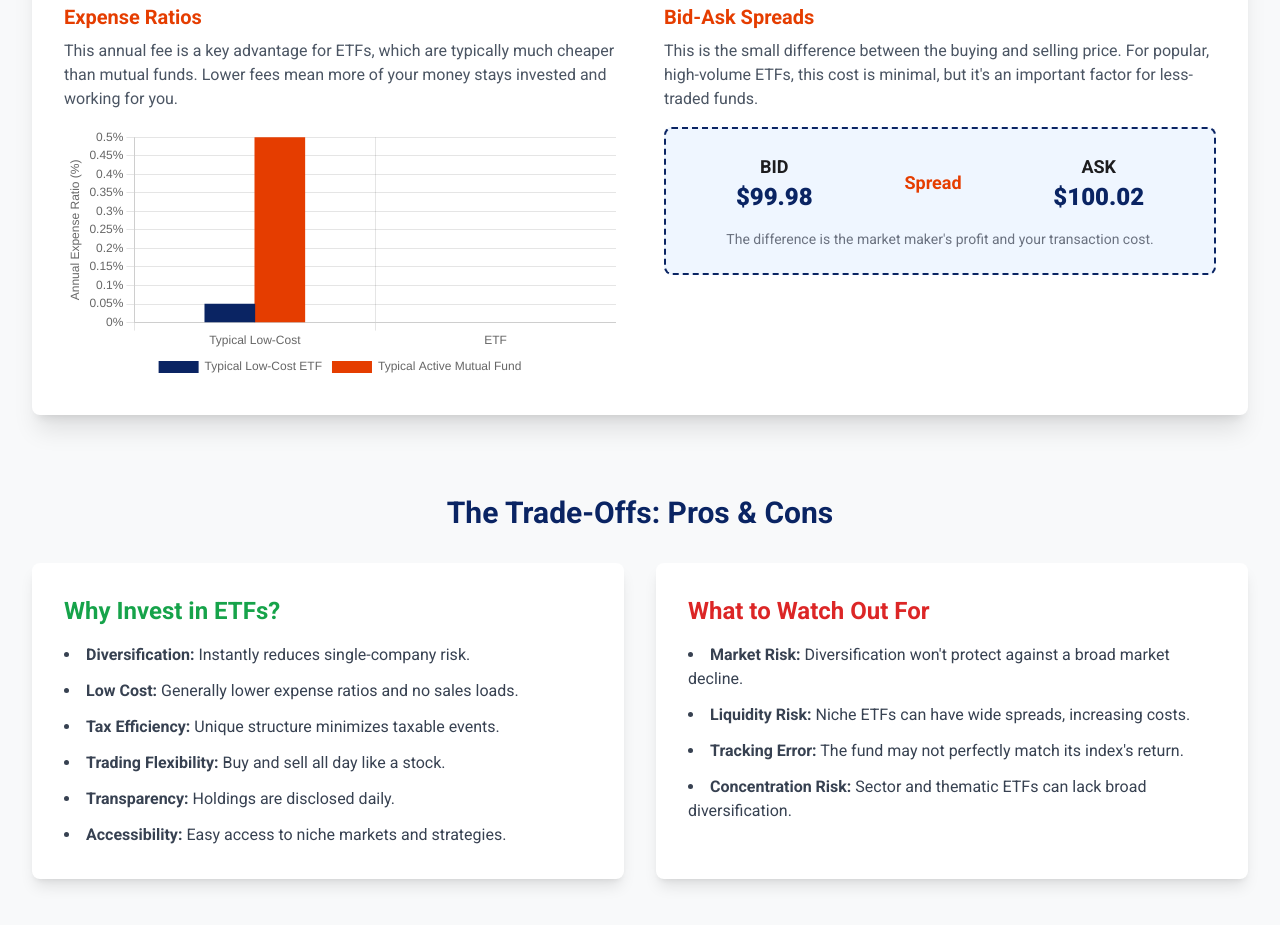
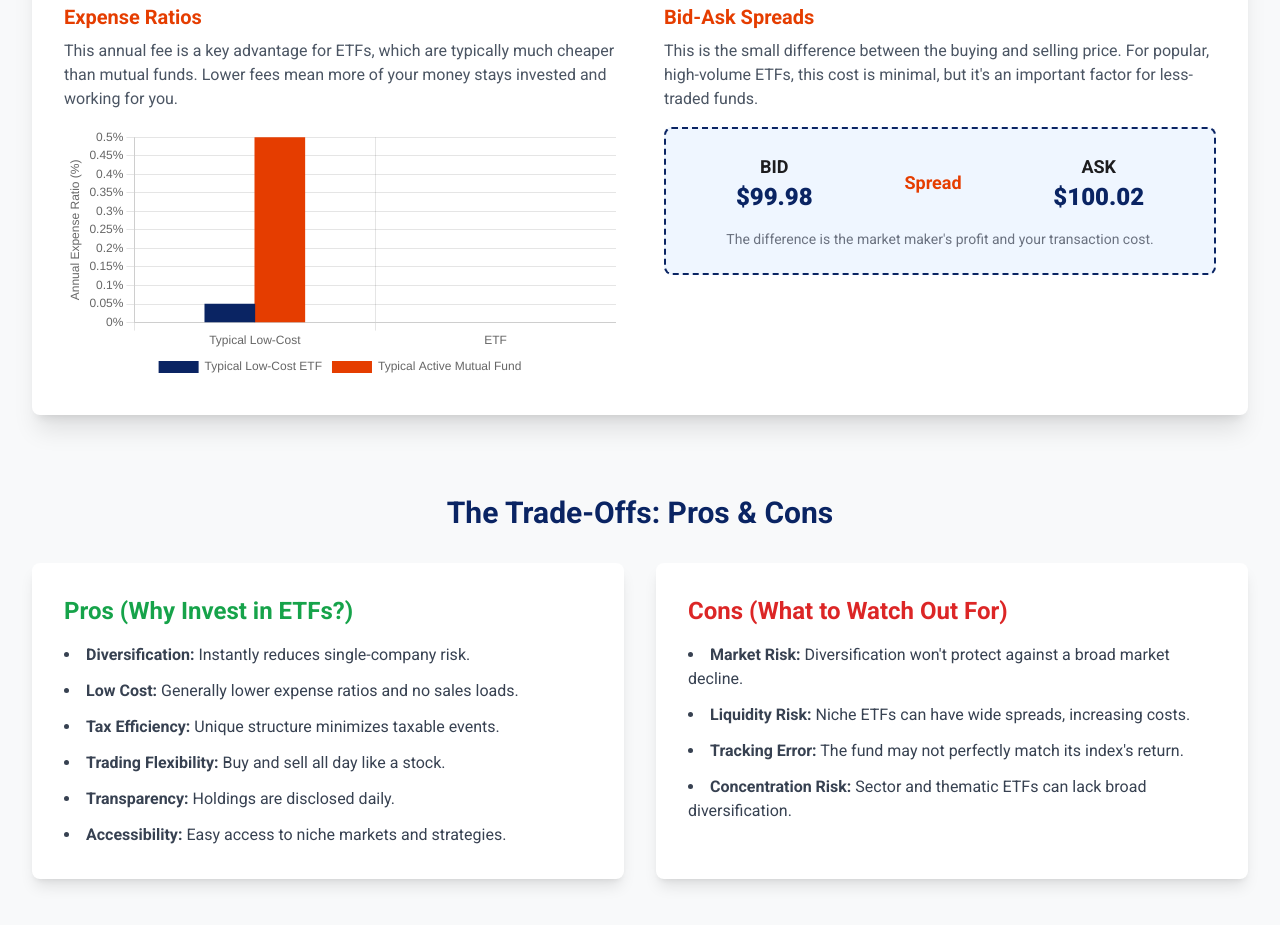
Before and after one commit to yyyprojects/etf4, a plain HTML site: page index.html in a window 1280 px wide. Shown: the part 2079-3004 px from the top of the page. Drawn offline with nearby package versions, Linux system fonts and the light colour scheme.

Commit message:
Update index.html

```diff
--- a/index.html
+++ b/index.html
@@ -175,7 +175,7 @@
             <h2 class="text-3xl font-bold text-[#0A2463] mb-8 text-center">The Trade-Offs: Pros & Cons</h2>
             <div class="grid grid-cols-1 md:grid-cols-2 gap-8">
                 <div class="bg-white p-8 rounded-lg shadow-lg">
-                    <h3 class="text-2xl font-bold text-green-600 mb-4">Why Invest in ETFs?</h3>
+                    <h3 class="text-2xl font-bold text-green-600 mb-4">Pros (Why Invest in ETFs?)</h3>
                     <ul class="space-y-3 list-disc list-inside text-gray-700">
                         <li><strong>Diversification:</strong> Instantly reduces single-company risk.</li>
                         <li><strong>Low Cost:</strong> Generally lower expense ratios and no sales loads.</li>
@@ -186,7 +186,7 @@
                     </ul>
                 </div>
                 <div class="bg-white p-8 rounded-lg shadow-lg">
-                    <h3 class="text-2xl font-bold text-red-600 mb-4">What to Watch Out For</h3>
+                    <h3 class="text-2xl font-bold text-red-600 mb-4">Cons (What to Watch Out For)</h3>
                      <ul class="space-y-3 list-disc list-inside text-gray-700">
                         <li><strong>Market Risk:</strong> Diversification won't protect against a broad market decline.</li>
                         <li><strong>Liquidity Risk:</strong> Niche ETFs can have wide spreads, increasing costs.</li>
```
